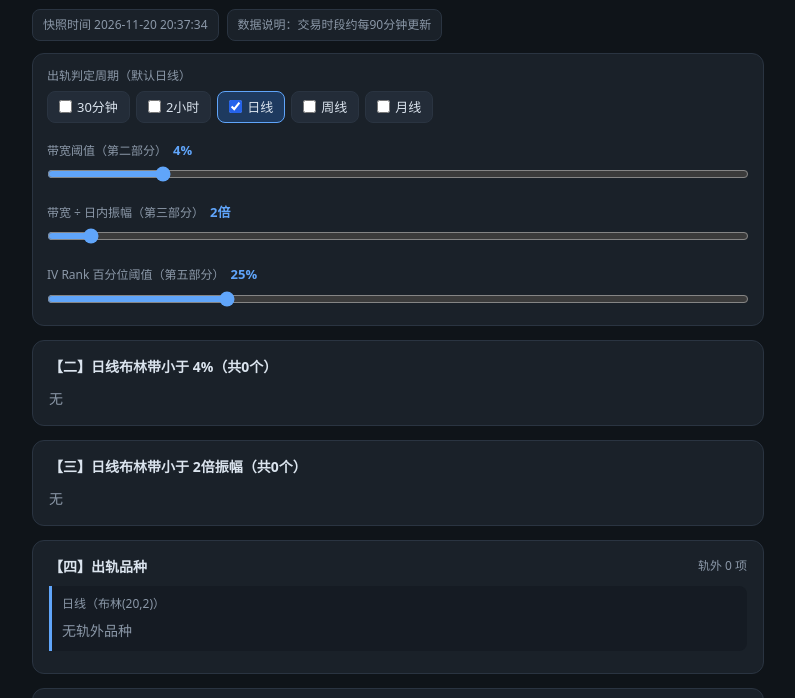
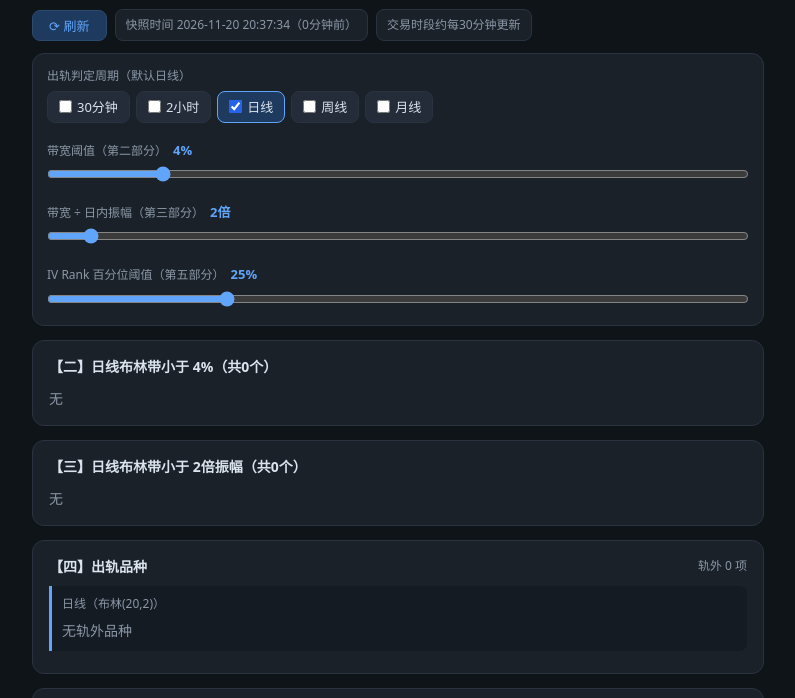
Before and after one commit to JaysAI2026/futures-monitor, a plain HTML site: page docs/index.html in a window 1280 px wide. Shown: the part 70-768 px from the top of the page, without its empty margins (242-1037 px from the left). Drawn offline with Linux system fonts and the light colour scheme.

Commit message:
update docs/index.html

```diff
--- a/docs/index.html
+++ b/docs/index.html
@@ -12,6 +12,10 @@ body{background:var(--bg);color:var(--txt);font:14px/1.7 system-ui,sans-serif;pa
 h1{font-size:18px;margin-bottom:2px}
 .sub{color:var(--dim);font-size:12px;margin-bottom:12px}
 .bar{display:flex;gap:8px;align-items:center;flex-wrap:wrap;margin-bottom:12px;font-size:12px}
+.bar button{background:#1e3a5f;color:#60a5fa;border:1px solid #2a4a6e;border-radius:8px;padding:5px 16px;font-size:13px;cursor:pointer}
+.bar button:disabled{opacity:.5;cursor:wait}
+.spin{display:inline-block;width:11px;height:11px;border:2px solid #555;border-top-color:#60a5fa;border-radius:50%;animation:r 1s linear infinite;vertical-align:-2px;margin-right:4px}
+@keyframes r{to{transform:rotate(360deg)}}
 .badge{background:var(--card);border:1px solid var(--line);border-radius:8px;padding:5px 10px;color:var(--dim)}
 .ctl{background:var(--card);border:1px solid var(--line);border-radius:12px;padding:12px 14px;margin-bottom:14px;display:grid;grid-template-columns:1fr;gap:12px}
 .ctl label{font-size:12px;color:var(--dim);display:block;margin-bottom:4px}
@@ -46,6 +50,7 @@ footer{color:var(--dim);font-size:11px;margin-top:20px;text-align:center}
 <h1>期货/期权监控</h1>
 <div class="sub">布林轨外（周期可选）· 带宽/振幅/百分位可调 · 云端定时快照</div>
 <div class="bar">
+  <button id="rbtn" onclick="manualRefresh(this)">⟳ 刷新</button>
   <span class="badge" id="snap"></span>
   <span class="badge" id="upd"></span>
 </div>
@@ -162,8 +167,9 @@ async function load(){
     const r=await fetch('data.json?ts='+Date.now());
     if(!r.ok)throw new Error('HTTP '+r.status);
     D=await r.json();
-    document.getElementById('snap').textContent='快照时间 '+D.now;
-    document.getElementById('upd').textContent='数据说明：交易时段约每90分钟更新';
+    const age=Math.max(0,Math.round((Date.now()-new Date(D.now.replace(' ','T')))/60000));
+    document.getElementById('snap').textContent='快照时间 '+D.now+'（'+age+'分钟前）';
+    document.getElementById('upd').textContent='交易时段约每30分钟更新';
     document.getElementById('err').style.display='none';
     render();
   }catch(e){
@@ -173,7 +179,11 @@ async function load(){
     document.getElementById('app').textContent='';
   }
 }
-load();
+function manualRefresh(btn){    // 重新拉取最新快照（绕过浏览器缓存）
+  btn.disabled=true;btn.innerHTML='<span class="spin"></span>刷新中…';
+  load().finally(()=>{setTimeout(()=>{btn.disabled=false;btn.innerHTML='⟳ 刷新';},600);});
+}
+load();setInterval(load,120000);
 </script>
 </body>
 </html>
```
